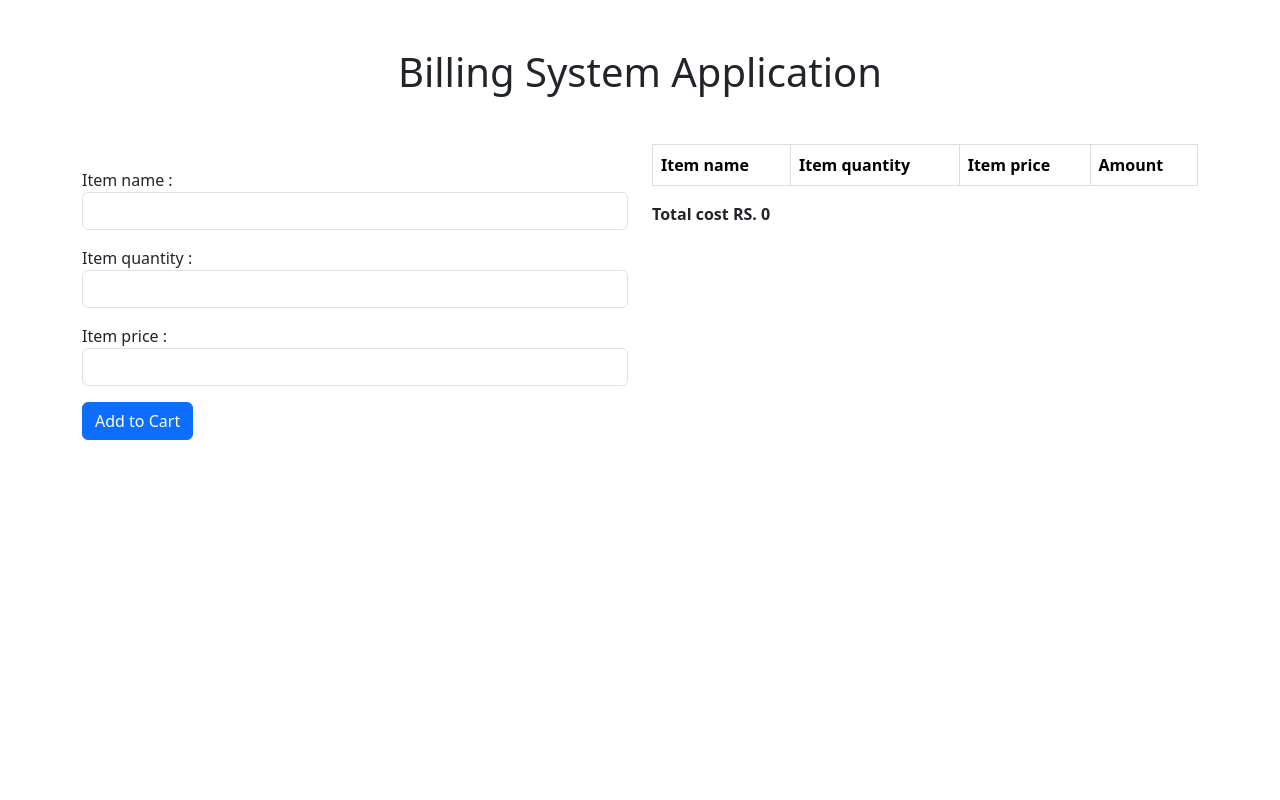
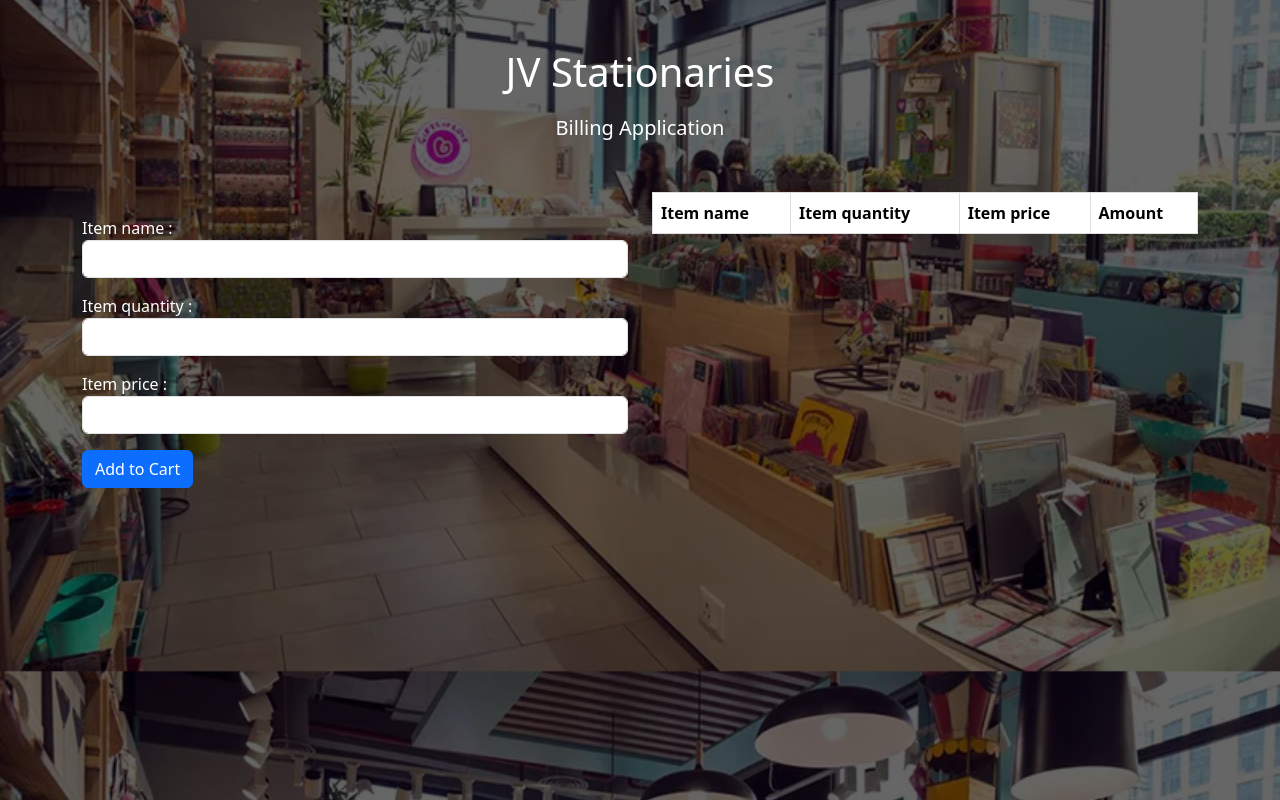
Before and after one commit to saam-rgb/Billing-System, a plain HTML site: page index.html in a window 1280 px wide. Drawn offline with nearby package versions, Linux system fonts and the light colour scheme.

Commit message:
Background image added, $ to rupee changed

```diff
--- a/index.html
+++ b/index.html
@@ -13,7 +13,11 @@
   <body>
     <section class="container">
       <div class="text-center">
-        <h1 class="my-5">Billing System Application</h1>
+        <h1 class="my-5">
+          <span>JV Stationaries</span> <br /><span class="lead"
+            >Billing Application</span
+          >
+        </h1>
       </div>
       <div class="row">
         <div class="col-md-6">
@@ -48,7 +52,7 @@
             </thead>
             <tbody id="cart-body"></tbody>
           </table>
-          <p id="total-cost">Total cost RS. 0</p>
+          <p id="total-cost"></p>
           <button
             class="btn btn-success"
             id="generate-invoice"
--- a/script.js
+++ b/script.js
@@ -37,7 +37,7 @@ function updateTotal() {
     total += rowTotal;
   }
 
-  totalAmount.textContent = `Total Amount: $${total.toFixed(2)}`;
+  totalAmount.textContent = `Total Amount: ₹${total.toFixed(2)}`;
 }
 
 function clearForm() {
--- a/style.css
+++ b/style.css
@@ -1,3 +1,11 @@
+body {
+  background: linear-gradient(rgba(0, 0, 0, 0.6), rgba(0, 0, 0, 0.6)),
+    url("./img/s2.png");
+  color: #fff;
+  background-position: center;
+  background-size: cover;
+}
+
 table {
   border-collapse: collapse;
   width: 100%;
```
Also changed, not shown: img/s2.png (added), 1 other file.
